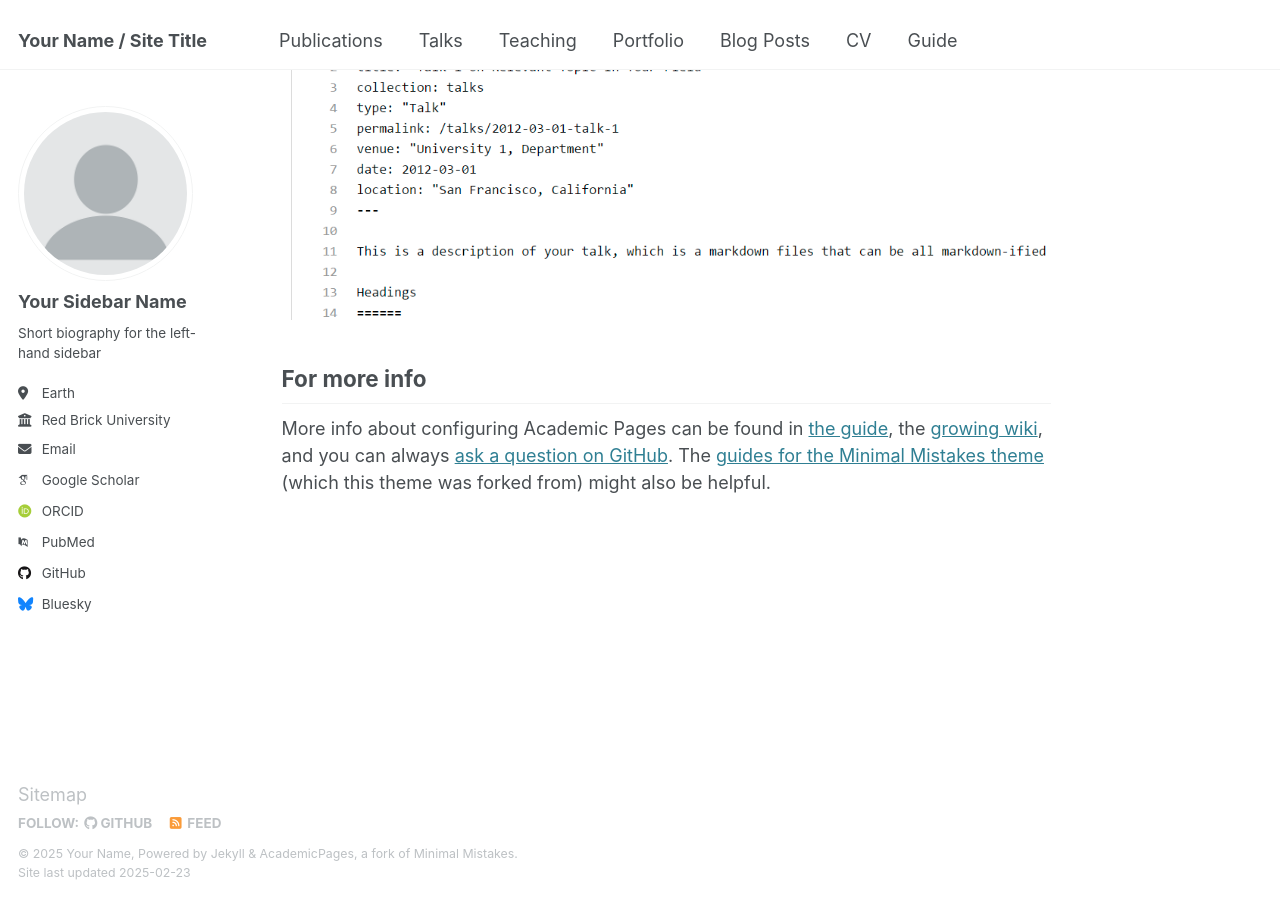
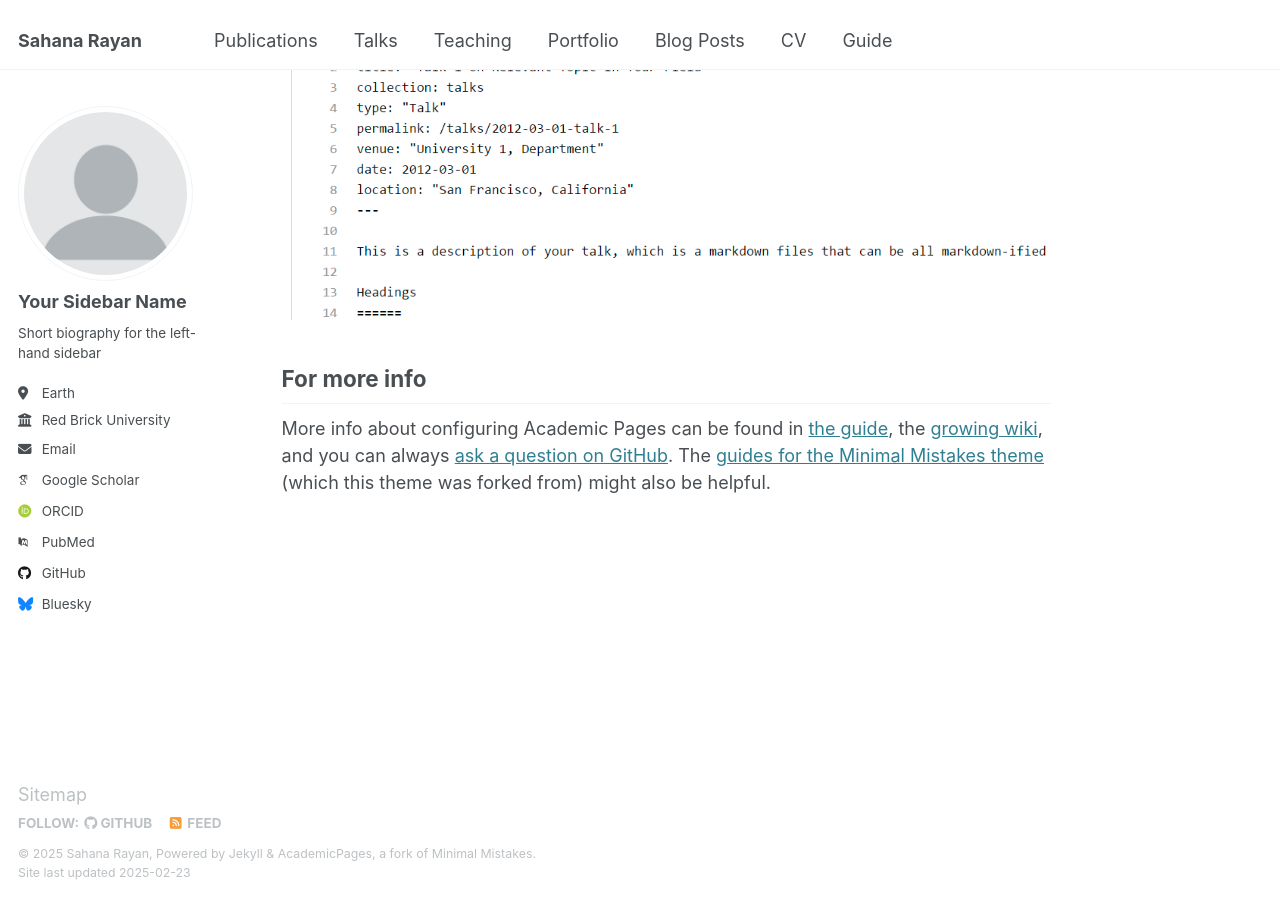
Before and after one commit to srayan00/srayan00.github.io, a Jekyll site: the page built from _pages/about.md, in a window 1280 px wide and 900 px high, scrolled down 2642 px. Built offline with Jekyll 4.4.1, drawn with Linux system fonts in a browser that asks for light colours; some web fonts are replaced.

```diff
--- a/_config.yml
+++ b/_config.yml
@@ -9,10 +9,10 @@
 # Basic Site Settings
 locale                   : "en-US"
 site_theme               : "default"
-title                    : "Your Name / Site Title"
+title                    : "Sahana Rayan"
 title_separator          : "-"
-name                     : &name "Your Name"
-description              : &description "personal description"
+name                     : &name "Sahana Rayan"
+description              : &description "Statistics Ph.D. student @ University of Michigan"
 url                      : https://academicpages.github.io # the base hostname & protocol for your site e.g. "https://[your GitHub username].github.io"
 baseurl                  : "" # the subpath of your site, e.g. "/blog"
 repository               : "academicpages/academicpages.github.io"
```
